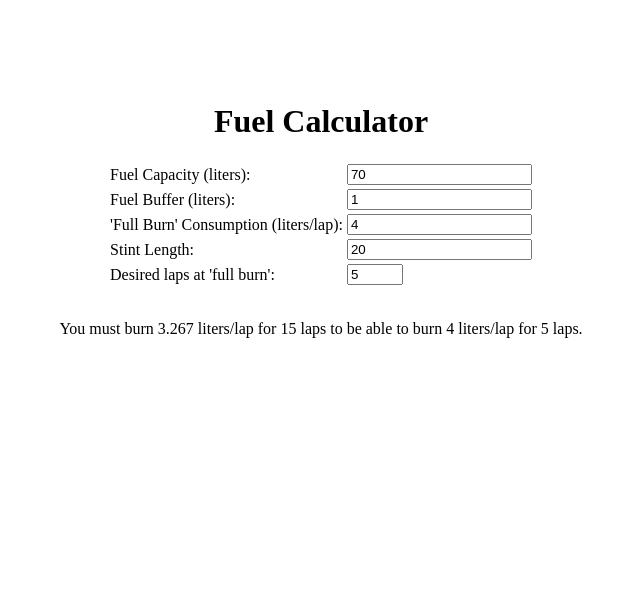
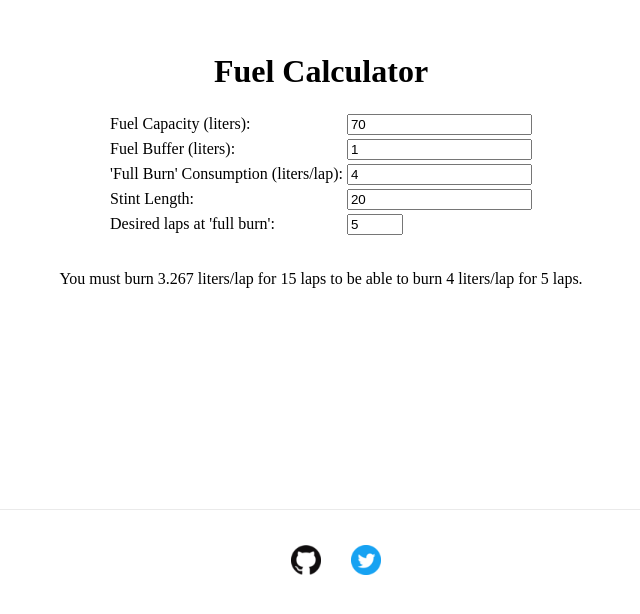
Before and after one commit to avandesa/fuel-calc-app, a Next.js app: page / in a window 1280 px wide. Shown: the part 198-812 px from the top of the page, without its empty margins (319-959 px from the left). Built offline with nearby package versions, Linux system fonts and the light colour scheme.

Commit message:
Add twitter and github links

```diff
--- a/pages/index.tsx
+++ b/pages/index.tsx
@@ -1,4 +1,5 @@
 import Head from 'next/head';
+import Image from 'next/image';
 
 import styles from '../styles/Home.module.css';
 
@@ -15,6 +16,26 @@ export default function Home() {
                 <h1>Fuel Calculator</h1>
                 <Calculator />
             </main>
+
+            <footer className={styles.footer}>
+                <a
+                    href="https://github.com/avandesa/fuel-calc-app"
+                    target="_blank"
+                    rel="noopener noreferrer"
+                >
+                    <img
+                        src="/img/github.png"
+                        alt="View source code on Github"
+                    />
+                </a>
+                <a
+                    href="https://twitter.com/alexvds17"
+                    target="_blank"
+                    rel="noopener noreferrer"
+                >
+                    <img src="/img/twitter.png" alt="Follow me on Twitter" />
+                </a>
+            </footer>
         </div>
     );
 }
--- a/styles/Home.module.css
+++ b/styles/Home.module.css
@@ -15,3 +15,24 @@
     justify-content: center;
     align-items: center;
 }
+
+.footer {
+    width: 100%;
+    height: 100px;
+    border-top: 1px solid #eaeaea;
+    display: flex;
+    justify-content: center;
+    align-items: center;
+}
+
+.footer img {
+    width: 30px;
+    height: 30px;
+    margin-left: 30px;
+}
+
+.footer a {
+    display: flex;
+    justify-content: center;
+    align-items: center;
+}
```
Also changed, not shown: public/img/github.png (added), public/img/twitter.png (added).
